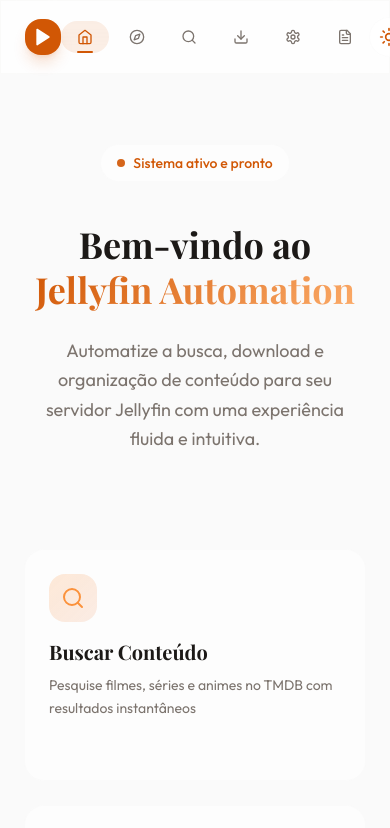
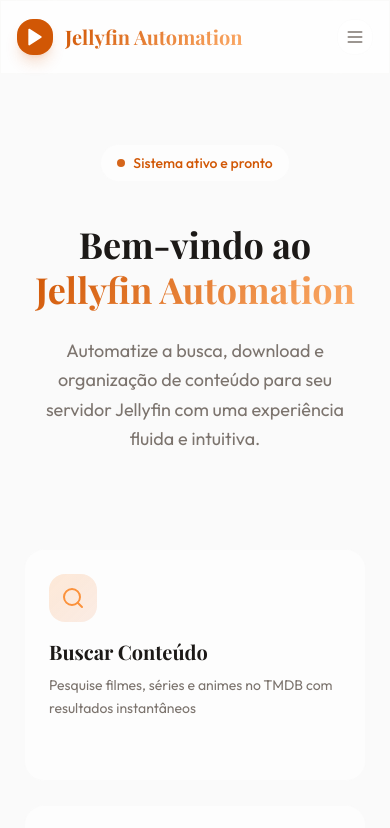
Before and after one commit to jeangabrielrsf/Jellyfin-Automation-Program, a React (Vite) app in the folder frontend/: page / in a window 390 px wide. Shown: the top 828 px of the page. Built offline with nearby package versions, Linux system fonts and the light colour scheme.

Commit message:
feat: add mobile hamburger menu with Sheet drawer to Header

```diff
--- a/frontend/src/components/Header.tsx
+++ b/frontend/src/components/Header.tsx
@@ -1,7 +1,12 @@
-import React from 'react';
+import React, { useState } from 'react';
 import { Link, useLocation } from 'react-router-dom';
-import { Search, Download, Settings, Home, FileText, Play, Compass } from 'lucide-react';
+import { Search, Download, Settings, Home, FileText, Play, Compass, Menu } from 'lucide-react';
 import { ThemeToggle } from './ThemeToggle';
+import {
+  Sheet,
+  SheetContent,
+  SheetTrigger,
+} from '@/components/ui/sheet';
 
 const navItems = [
   { path: '/', icon: Home, label: 'Início' },
@@ -14,10 +19,11 @@
 
 export const Header: React.FC = () => {
   const location = useLocation();
+  const [open, setOpen] = useState(false);
 
   return (
     <header className="fixed top-0 left-0 right-0 z-50 glass-strong">
-      <div className="container mx-auto px-6 lg:px-12">
+      <div className="container mx-auto px-4 sm:px-6 lg:px-12">
         <div className="flex items-center justify-between h-[72px]">
           {/* Logo */}
           <Link to="/" className="flex items-center gap-3 group">
@@ -26,13 +32,13 @@
                           transition-shadow duration-300">
               <Play className="w-5 h-5 text-primary-foreground fill-current" />
             </div>
-            <span className="font-display text-xl font-bold text-gradient hidden sm:block">
+            <span className="font-display text-xl font-bold text-gradient">
               Jellyfin Automation
             </span>
           </Link>
 
-          {/* Navigation */}
-          <nav className="flex items-center gap-1">
+          {/* Desktop Navigation */}
+          <nav className="hidden md:flex items-center gap-1">
             {navItems.map((item) => {
               const isActive = location.pathname === item.path;
               return (
@@ -48,7 +54,7 @@
                 >
                   <item.icon className={`w-4 h-4 transition-transform duration-300
                                         ${isActive ? '' : 'group-hover:-translate-y-0.5'}`} />
-                  <span className="hidden md:inline">{item.label}</span>
+                  <span>{item.label}</span>
                   {isActive && (
                     <span className="absolute bottom-0 left-1/2 -translate-x-1/2 w-4 h-0.5
                                    rounded-full bg-primary" />
@@ -60,11 +66,72 @@
 
           {/* Right side */}
           <div className="flex items-center gap-3">
-            <ThemeToggle />
-            <div className="w-9 h-9 rounded-full bg-primary/10 border border-primary/20
-                          flex items-center justify-center">
-              <span className="text-sm font-semibold text-primary">JA</span>
+            {/* Desktop: theme toggle + avatar */}
+            <div className="hidden md:flex items-center gap-3">
+              <ThemeToggle />
+              <div className="w-9 h-9 rounded-full bg-primary/10 border border-primary/20
+                            flex items-center justify-center">
+                <span className="text-sm font-semibold text-primary">JA</span>
+              </div>
             </div>
+
+            {/* Mobile: hamburger menu */}
+            <Sheet open={open} onOpenChange={setOpen}>
+              <SheetTrigger asChild>
+                <button className="md:hidden w-9 h-9 rounded-xl glass flex items-center justify-center
+                                 text-muted-foreground hover:text-foreground transition-colors">
+                  <Menu className="w-5 h-5" />
+                </button>
+              </SheetTrigger>
+              <SheetContent className="glass-strong">
+                <div className="flex flex-col h-full">
+                  <div className="flex items-center gap-3 mb-8 pt-2">
+                    <div className="w-9 h-9 rounded-xl bg-primary flex items-center justify-center">
+                      <Play className="w-5 h-5 text-primary-foreground fill-current" />
+                    </div>
+                    <span className="font-display text-xl font-bold text-gradient">
+                      Jellyfin Automation
+                    </span>
+                  </div>
+
+                  <nav className="flex flex-col gap-1 flex-1">
+                    {navItems.map((item) => {
+                      const isActive = location.pathname === item.path;
+                      return (
+                        <Link
+                          key={item.path}
+                          to={item.path}
+                          onClick={() => setOpen(false)}
+                          className={`flex items-center gap-3 px-4 py-3 rounded-xl
+                                    text-base font-medium font-body transition-all duration-300
+                                    ${isActive
+                                      ? 'text-primary bg-primary/10'
+                                      : 'text-muted-foreground hover:text-foreground hover:bg-accent'
+                                    }`}
+                        >
+                          <item.icon className="w-5 h-5" />
+                          <span>{item.label}</span>
+                        </Link>
+                      );
+                    })}
+                  </nav>
+
+                  <div className="border-t border-border/30 pt-4 mt-4 space-y-4">
+                    <div className="flex items-center justify-between px-4 py-2">
+                      <span className="text-sm text-muted-foreground">Tema</span>
+                      <ThemeToggle />
+                    </div>
+                    <div className="flex items-center gap-3 px-4 py-2">
+                      <div className="w-9 h-9 rounded-full bg-primary/10 border border-primary/20
+                                    flex items-center justify-center">
+                        <span className="text-sm font-semibold text-primary">JA</span>
+                      </div>
+                      <span className="text-sm font-medium text-foreground">Jellyfin Admin</span>
+                    </div>
+                  </div>
+                </div>
+              </SheetContent>
+            </Sheet>
           </div>
         </div>
       </div>
```
